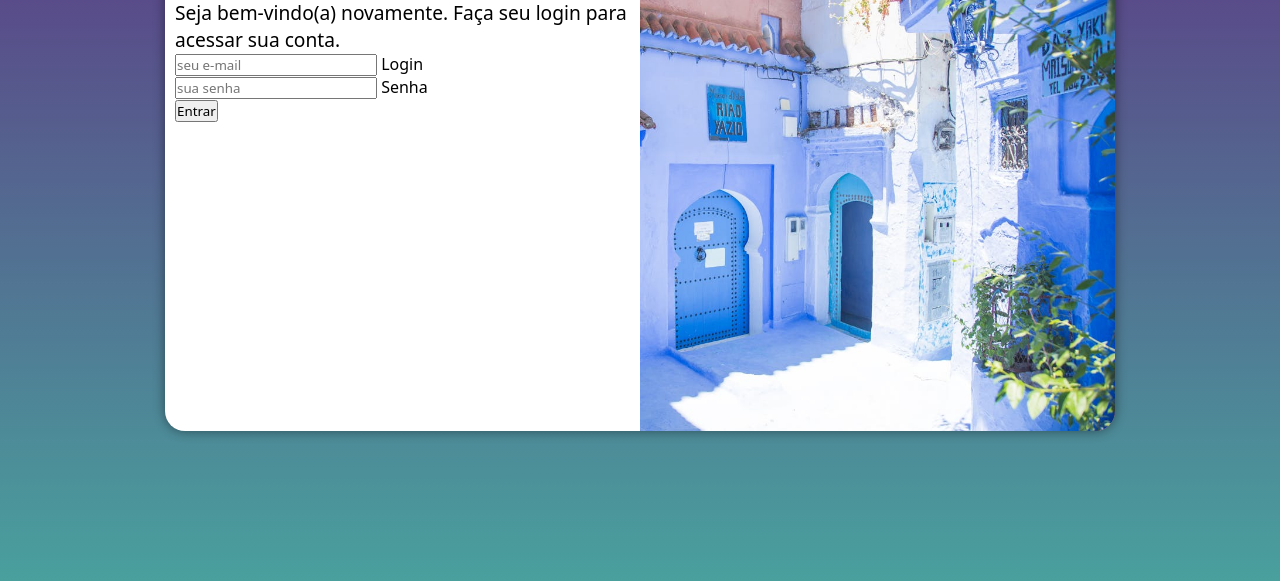
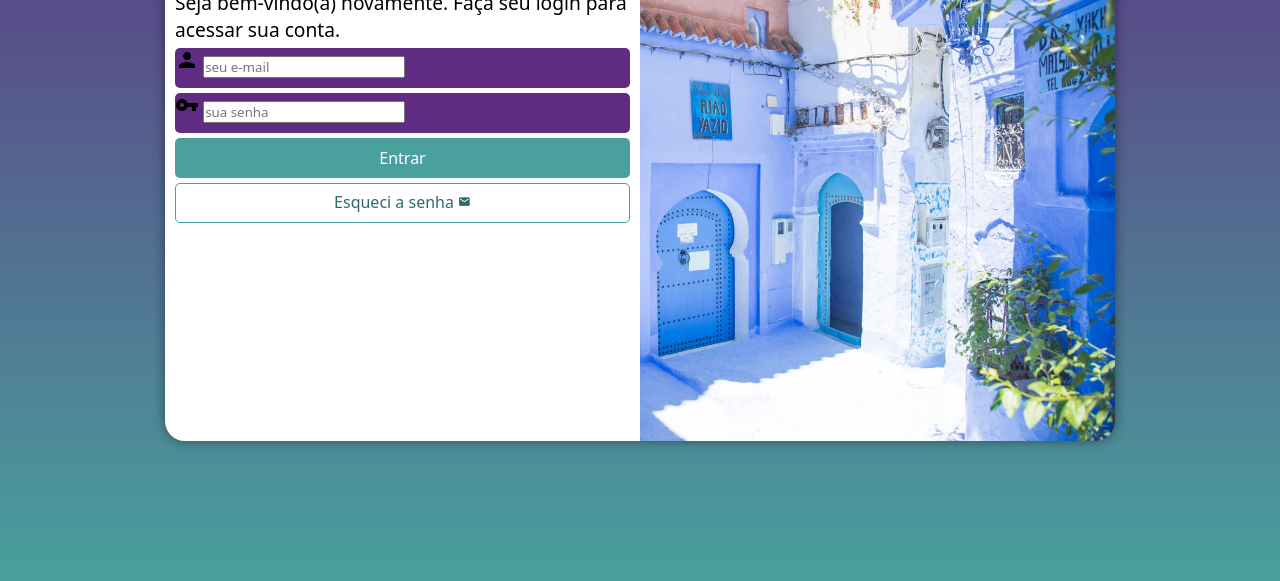
Before and after one commit to JuanDLucas/projeto-login, a plain HTML site: page index.html in a window 1280 px wide. Shown: the part 219-800 px from the top of the page. Drawn offline with Linux system fonts and the light colour scheme.

Commit message:
criando estilos do formulário

```diff
--- a/estilos/style.css
+++ b/estilos/style.css
@@ -33,7 +33,7 @@ section#login {
   overflow: hidden;
 
   background-color: white;
-  height: 500px;
+  height: 520px;
   width: 250px;
   border-radius: 20px;
   box-shadow: 0px 0px 12px rgba(0, 0, 0, 0.452);
@@ -61,6 +61,58 @@ div#form > h1 {
   margin-bottom: 15px;
 }
 
-div#form > p {
+div#form > p{
   font-size: 0.9em;
 }
+
+form > div.campo {
+  background-color: #5f2c82;
+  width: 100%;
+  height: 40px;
+  border-radius: 5px;
+  margin: 5px 0px;
+}
+
+form label {
+  display: none;
+}
+
+form > input[type=submit] {
+  display: block;
+  text-align: center;
+  font-size: 1em;
+  width: 100%;
+  height: 40px;
+  background-color: #49a09d;
+  color: white;
+  border: none;
+  border-radius: 5px;
+  cursor: pointer;
+}
+
+form > input[type=submit]:hover {
+  background-color: #2d6b69;
+}
+
+form > a.botao {
+  display: block;
+  text-align: center;
+  font-size: 1em;
+  width: 100%;
+  height: 40px;
+  padding-top: 7px;
+  margin-top: 5px;
+  background-color: white;
+  color: #2d6b69;
+  border:1px solid #49a09d;
+  border-radius: 5px;
+  text-decoration: none;
+}
+
+form > a.botao:hover {
+  background-color: #72e6e2;
+}
+
+form > a.botao > span {
+  font-size: 0.8em;
+}
--- a/index.html
+++ b/index.html
@@ -4,6 +4,7 @@
     <meta charset="UTF-8">
     <meta name="viewport" content="width=device-width, initial-scale=1.0">
     <title>Login</title>
+    <link href="https://fonts.googleapis.com/icon?family=Material+Icons" rel="stylesheet">
     <link rel="stylesheet" href="estilos/style.css">
     <link rel="stylesheet" href="estilos/media-query.css">
 </head>
@@ -20,20 +21,19 @@
                 <form action="login.php" method="post">
 
                     <div class="campo">
-                        <p>
-                            <input type="email" name="login" id="login" placeholder="seu e-mail" required>
-                            <label for="login">Login</label>
-                        </p>
+                        <span class="material-icons">person</span>
+                            <input type="email" name="login" id="login" placeholder="seu e-mail" required autocomplete="email">
+                            <label for="login">login</label>
                     </div>
                     <div class="campo">
-                        <p>
-                            <input type="password" name="senha" id="senha" placeholder="sua senha" required minlength="6" maxlength="12">
-                            <label for="senha">Senha</label>
-                        </p>
+                        <span class="material-icons">vpn_key</span>
+                            <input type="password" name="senha" id="senha" placeholder="sua senha" required minlength="6" maxlength="12" autocomplete="current-password">
+                            <label for="senha">senha</label>
                     </div>
-                    <p>
                     <input type="submit" value="Entrar">
-                    </p>
+                    <a href="esqueci.html" class="botao">
+                        Esqueci a senha <span class="material-icons">mail</span>
+                    </a>
 
                 </form>
             </div>
```
